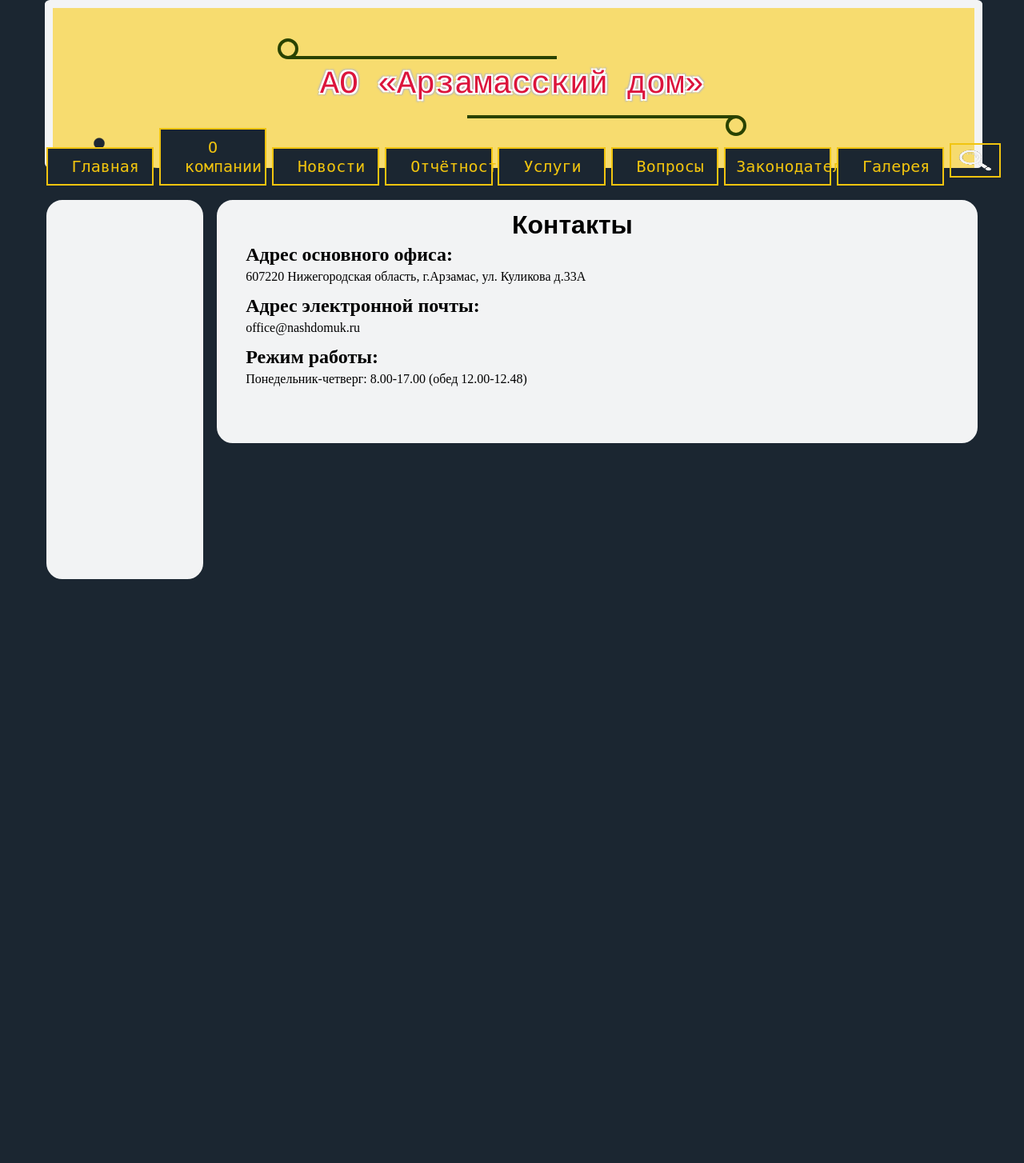
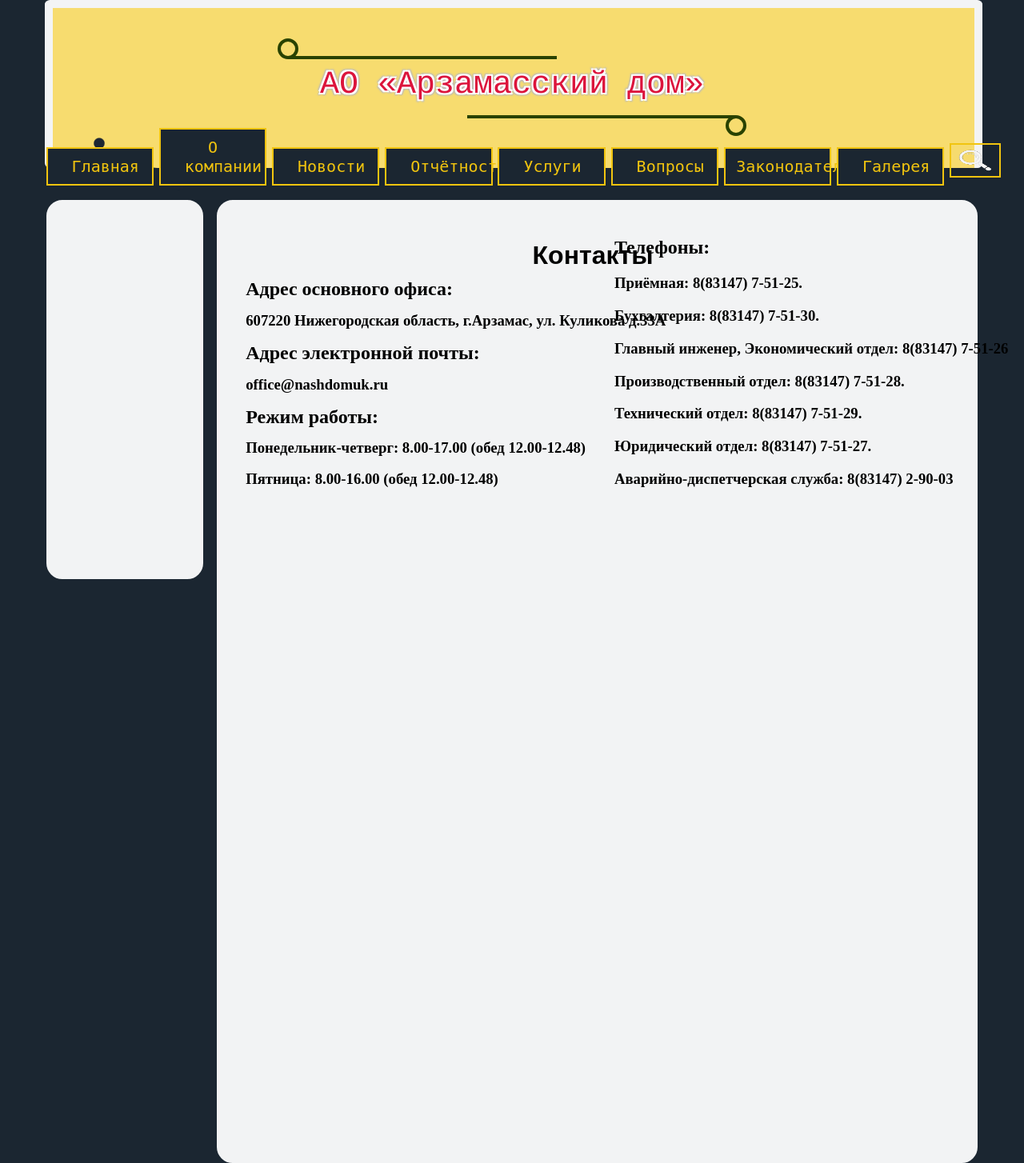
Before and after one commit to neiroun/CorpProject, a Flask app: page /about in a window 1280 px wide. Shown: the whole page at 80% size. Before the commit the page ends 724 px from the top, so only its background shows below. Run offline with Flask 3, Linux system fonts and the light colour scheme.

Commit message:
контакты и большая карта

```diff
--- a/app.py
+++ b/app.py
@@ -5,18 +5,22 @@
 frame_r = 0
 news_flag = False
 
+
 @app.route('/')
 def index():
     return render_template('index.html')
+
 
 @app.route('/news')
 def news():
     return render_template('news.html')
 
+
 @app.route('/about')
 def company():
     return render_template('company.html')
 
+
 if __name__ == '__main__':
     app.debug = True
     app.run(host='0.0.0.0', port=5000)
--- a/static/company.css
+++ b/static/company.css
@@ -13,7 +13,7 @@
     -webkit-tap-highlight-color: transparent;
 }
 
-#line, #background,.map, .six, .button1, .button2, #background_contacts, #background, #news_company, .company, .company1, .company2 {
+#line, #background,.map, .six, .button1, .button2, #background_contacts, #background, .company, .row_phone {
     position: absolute;
 }
 
@@ -273,7 +273,7 @@
 #background {
     right: 4.5%;
     width: 74%;
-    height: 200px;
+    height: 1200px;
     background-color: #f2f3f4;
     border: 2px solid #f2f3f4;
     border-radius: 20px;
@@ -289,6 +289,7 @@
 }
 
 
+
 /*
 #emblem {
     width: calc(100% / 14);
@@ -296,77 +297,47 @@
     margin-top: 1.65%;
 }
 */
+.company{
+    margin-left: 24%;
+    top: 36%;
+    z-index: 5;
+    height: 20%;
+    width: 70%;
+    line-height: 20px;
+    font-weight: normal;
+}
 
 
 
 
 
-
-
-#background {
-    right: 4.5%;
-    width: 74%;
-    height: 300px;
-    background-color: #f2f3f4;
-    border: 2px solid #f2f3f4;
-    border-radius: 20px;
-}
-
-
-#background_button {
-    margin-left: 4.5%;
-    width: 15%;
-    height: 470px;
-    background-color: #f2f3f4;
-    border: 2px solid #f2f3f4;
-    border-radius: 20px;
-}
-
 #news_company{
     font-family: 'Montserrat', sans-serif;
-    margin-left: 50%;
+    margin-left: 40%;
     z-index: 5;
-}
-
-.company{
-    margin-left: 24%;
-    top: 36%;
-    z-index: 5;
-    height: 10;
-    line-height: 20px;
 }
 
 #address{
     top: 40%
 }
 
-.company1{
-    margin-left: 24%;
-    top: 44%;
-    z-index: 5;
-    height: 10;
-    line-height: 20px;
-}
-
 #email{
     top: 48%
-}
 
-.company2{
-    margin-left: 24%;
-    top: 52%;
-    z-index: 5;
-    height: 10;
-    line-height: 20px;
 }
 
 #time{
     top: 56%
 }
 
-
 .map{
-    margin-top: 16.5%;
-    margin-left: 65.5%;
+    margin-top: 40.5%;
+    margin-left: 31%;
     z-index: 5;
 }
+
+.row_phone{
+    margin-top: 2.7%;
+    margin-left: 60%;
+    z-index: 5;
+}
--- a/templates/company.html
+++ b/templates/company.html
@@ -5,8 +5,8 @@
         <script src="{{ url_for('static', filename='main.js') }}"></script>
         <link rel="shortcut icon" href="http://www.nashdomuk.ru/image/news.jpg" type="image/png">
         <link rel="stylesheet" type="text/css" href="{{ url_for('static', filename='company.css') }}">
-         <div class="map" >
-            <script type="text/javascript" charset="utf-8" async src="https://api-maps.yandex.ru/services/constructor/1.0/js/?um=constructor%3Ac0356c28a8648c8796c0bb40de98a8fba18e3a49123ec49020ebdf4537321ae0&amp;width=370&amp;height=290&amp;lang=ru_RU&amp;scroll=true"></script>
+        <div class="map">
+            <script type="text/javascript" charset="utf-8" async src="https://api-maps.yandex.ru/services/constructor/1.0/js/?um=constructor%3Ac0356c28a8648c8796c0bb40de98a8fba18e3a49123ec49020ebdf4537321ae0&amp;width=1000&amp;height=720&amp;lang=ru_RU&amp;scroll=true"></script>
         </div>
     </head>
 
@@ -39,15 +39,26 @@
                     <feComposite in="SourceGraphic" in2="goo" operator="atop"></feComposite> </filter>
             </defs>
         </svg>
-        <div>
+        <div class="company">
             <h1 id="news_company">Контакты</h1>
-            <h2 class="company">Адрес основного офиса:</h2>
-            <p id="address" class="company">607220 Нижегородская область, г.Арзамас, ул. Куликова д.33А</p>
-            <h2 class="company1">Адрес электронной почты:</h2>
-            <p id="email" class="company1">office@nashdomuk.ru</p>
-            <h2 class="company2">Режим работы:</h2>
-            <p id="time" class="company2">Понедельник-четверг:  8.00-17.00 (обед 12.00-12.48)</p>
-            <hr id="background"/>
+            <h2 id="office">Адрес основного офиса:</h2>
+            <h3 id="address" >607220 Нижегородская область, г.Арзамас, ул. Куликова д.33А</h3>
+            <h2 id="address_email">Адрес электронной почты:</h2>
+            <h3 id="email">office@nashdomuk.ru</h3>
+            <h2 id="work_time">Режим работы:</h2>
+            <h3 id="time">Понедельник-четверг: 8.00-17.00 (обед 12.00-12.48)</h3>
+            <h3 id="time2">Пятница:            8.00-16.00 (обед 12.00-12.48)</h3>
         </div>
+        <div class="row_phone">
+            <h2 id="phone">Телефоны:</h2>
+            <h3>Приёмная: 8(83147) 7-51-25.</h3>
+            <h3>Бухгалтерия: 8(83147) 7-51-30.</h3>
+            <h3>Главный инженер, Экономический отдел: 8(83147) 7-51-26</h3>
+            <h3>Производственный отдел: 8(83147) 7-51-28.</h3>
+            <h3>Технический отдел: 8(83147) 7-51-29.</h3>
+            <h3>Юридический отдел: 8(83147) 7-51-27.</h3>
+            <h3>Аварийно-диспетчерская служба:  8(83147) 2-90-03</h3>
+        </div>
+        <hr id="background"/>
         <hr id="background_button">
     </body>
```
